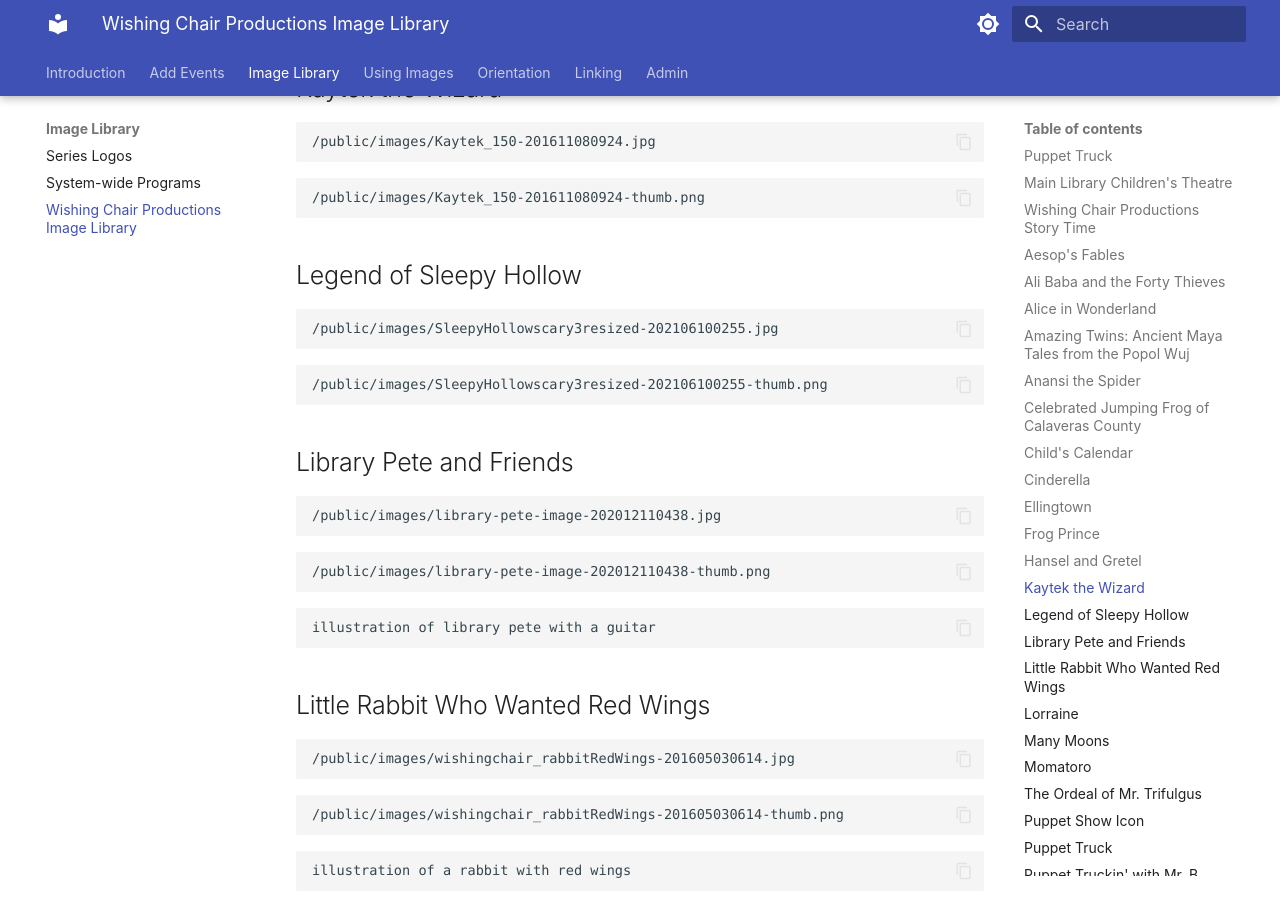
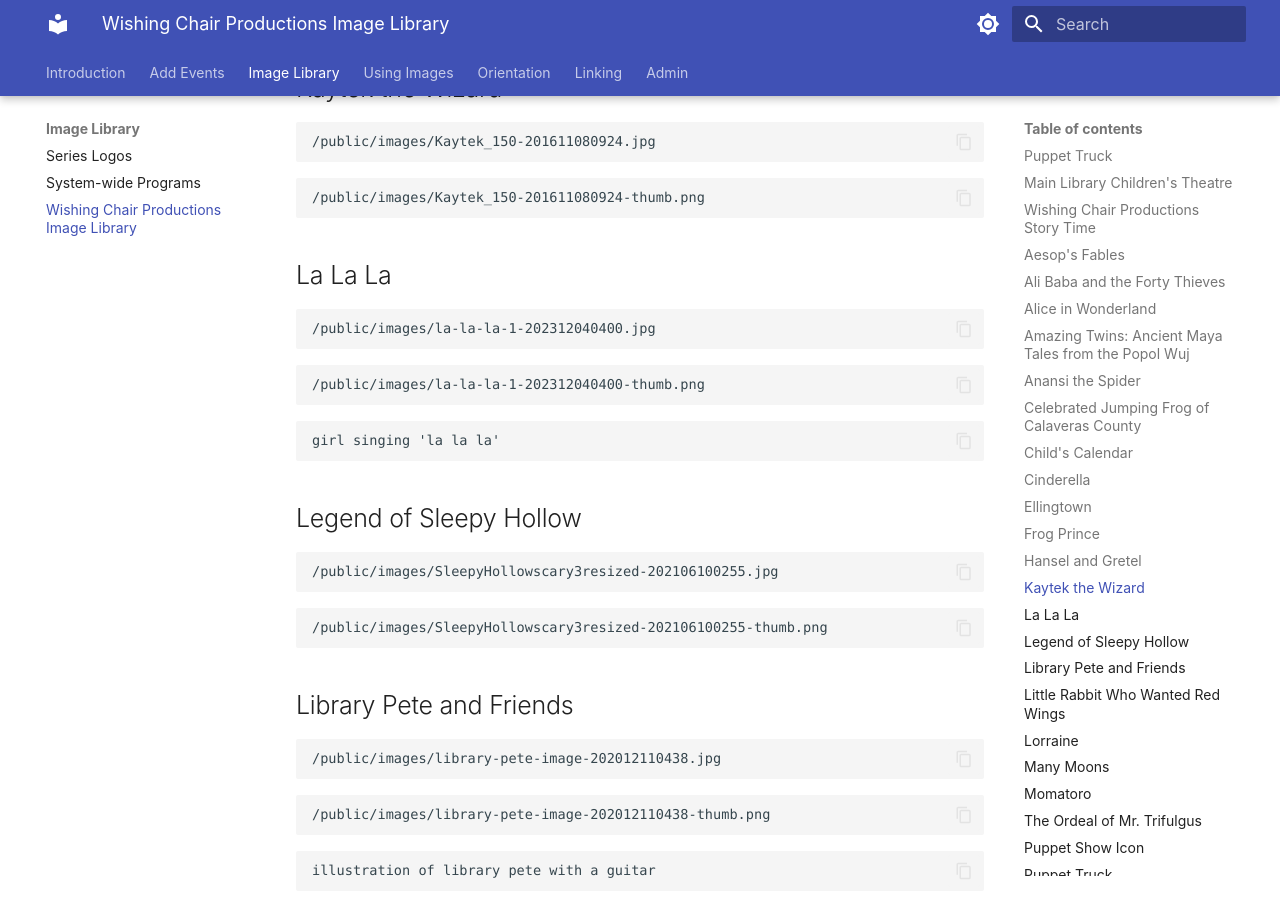
Before and after one commit to Nashville-Public-Library/bedework-docs, an MkDocs documentation site: the page built from docs/image-library/wishing-chair-image-library.md, in a window 1280 px wide and 900 px high, scrolled down 2925 px. Built offline with MkDocs 1.6.1 and Material for MkDocs 9.7.7, drawn with Linux system fonts in a browser that asks for light colours.

Commit message:
updating image in image library la la la

````diff
--- a/docs/image-library/wishing-chair-image-library.md
+++ b/docs/image-library/wishing-chair-image-library.md
@@ -111,6 +111,17 @@ ellingtown illustration
 ```
 /public/images/Kaytek_150-201611080924-thumb.png
 ```
+## La La La
+```
+/public/images/la-la-la-1-202312040400.jpg
+```
+```
+/public/images/la-la-la-1-202312040400-thumb.png
+```
+```
+girl singing 'la la la'
+```
+
 ## Legend of Sleepy Hollow
 ```
 /public/images/SleepyHollowscary3resized-202106100255.jpg
````
